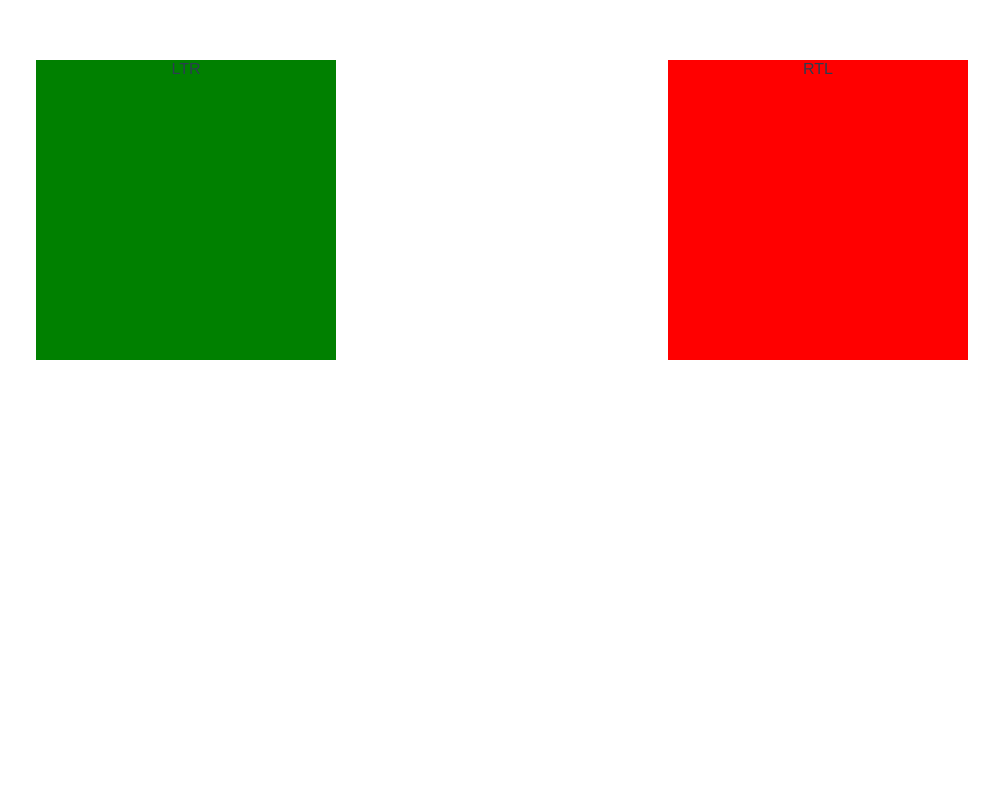
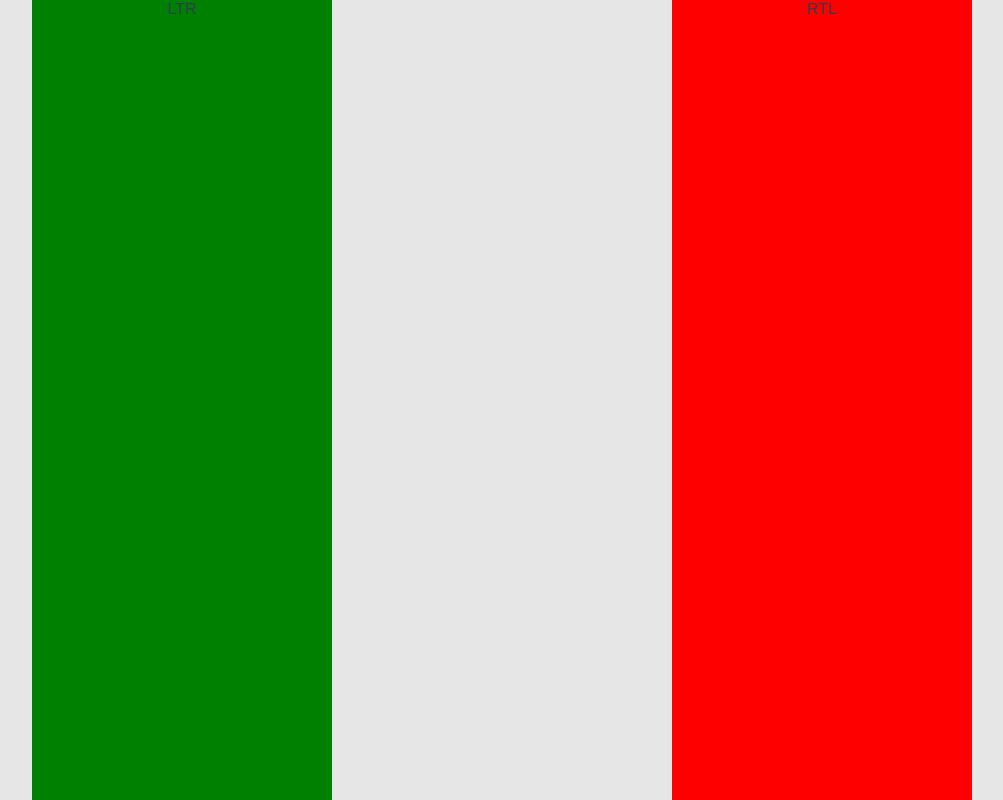
Before and after one commit to nirt04/Context-Menu, a Vue app: page / in a window 1280 px wide. Shown: the whole page, without its empty margins (138-1141 px from the left). Built offline with nearby package versions, Linux system fonts and the light colour scheme.

Commit message:
beta-v13

```diff
--- a/src/App.vue
+++ b/src/App.vue
@@ -24,17 +24,21 @@ export default {
 </script>
 
 <style lang="scss">
+body {
+  background: rgb(230, 230, 230);
+  margin: 0;
+}
 #legal-context-app {
   display: flex;
   justify-content: space-around;
   #div-1 {
     width: 300px;
-    height: 300px;
+    height: 100vh;
     background: green;
   }
   #div-2 {
     width: 300px;
-    height: 300px;
+    height: 100vh;
     background: red;
   }
 }
@@ -45,6 +49,6 @@ export default {
   -moz-osx-font-smoothing: grayscale;
   text-align: center;
   color: #2c3e50;
-  margin-top: 60px;
+  // margin-top: 60px;
 }
 </style>
--- a/src/ContextApp/ContextApp.vue
+++ b/src/ContextApp/ContextApp.vue
@@ -77,10 +77,13 @@ export default {
               paddingLeft: !e.items && this.$attrs.rtl ? "50px" : "5px",
               paddingRight: !e.items && !this.$attrs.rtl ? "50px" : "5px",
               background: `${
-                this.findContextItemById(parentId) &&
-                (this.findContextItemById(parentId).selectedOption === e.id ||
-                  this.findContextItemById(parentId).selectedOptionEcho ===
-                    e.id)
+                (this.findContextItemById(parentId) &&
+                  this.findContextItemById(parentId).selectedOption === e.id
+                  // &&
+                  // !this.backgroundHoverHidden
+
+                  ) ||
+                this.findContextItemById(parentId).selectedOptionEcho === e.id
                   ? "orange"
                   : "white"
               }`
@@ -188,6 +191,7 @@ export default {
         screenY: 0,
         screenX: 0
       },
+      backgroundHoverHidden: false,
       contextItemsCloned: null,
       contextItems: {
         id: "root",
@@ -246,13 +250,16 @@ export default {
   },
   methods: {
     setElementPosition(el, parentEl, id, rtl, final) {
-
-      const contextContainerEl = document.querySelector( `.${this.$attrs.target}-context.${id}` );
+      const contextContainerEl = document.querySelector(
+        `.${this.$attrs.target}-context.${id}`
+      );
       const parentBound = parentEl.getBoundingClientRect();
-      if (!rtl) el.style.left = `${parentBound.x + contextContainerEl.clientWidth}px`;
+      if (!rtl)
+        el.style.left = `${parentBound.x + contextContainerEl.clientWidth}px`;
       else el.style.left = `${parentBound.x - el.clientWidth}px`;
       el.style.top = `${parentBound.y - 5}px`;
-      if (this.isElementOverflowScreenY(el)) el.style.top = `${window.innerHeight - el.clientHeight - 5 || 1}px`;
+      if (this.isElementOverflowScreenY(el))
+        el.style.top = `${window.innerHeight - el.clientHeight - 5 || 1}px`;
       if (this.isElementOverflowScreenX(el) && !final) {
         this.setElementPosition(el, parentEl, id, !rtl, "final");
       }
@@ -281,6 +288,7 @@ export default {
         if (context.selectedOption !== undefined) {
           context.selectedOption = null;
           context.selectedOptionEcho = null;
+          // this.backgroundHoverHidden = true;
         }
         if (context.items) {
           context.items.forEach(e => {
@@ -293,23 +301,35 @@ export default {
       const curSelected =
         this.findContextItemById(parent.selectedOption) || null;
       if (parent.selectedOptionEcho !== undefined) {
+          //  this.backgroundHoverHidden = true;
         parent.selectedOptionEcho = optionId;
+
+        //  this.backgroundHoverHidden = false;
       }
 
       if (!parent.selectedOption || (curSelected && !curSelected.items)) {
         resetNestedSelection(parent);
-
-        return (parent.selectedOption = optionId);
+        parent.selectedOption = optionId;
+        this.backgroundHoverHidden = false;
+        return;
       } else {
+           this.backgroundHoverHidden = true;
         setTimeout(() => {
           if (parent.selectedOptionEcho === optionId) {
             // resetNestedSelection(parent);
             parent.selectedOption = optionId;
+            this.backgroundHoverHidden = false;
           }
         }, 200);
       }
 
       //  recursive search the parent id, and set new selected option
+    },
+    isElementCanGetOverCruser(rect) {
+      const couldWeMakeContextAboveMouse =
+        rect.y - rect.height > 0 ? true : false;
+      if (couldWeMakeContextAboveMouse) return rect.y - rect.height;
+      else return false;
     },
     isElementOverflowScreenX(el) {
       const rect = el.getBoundingClientRect();
@@ -317,6 +337,8 @@ export default {
     },
     isElementOverflowScreenY(el, rect) {
       if (!rect) rect = el.getBoundingClientRect();
+      debugger;
+
       return rect.y + rect.height > window.innerHeight;
     },
     onContextExpend(id) {
@@ -361,9 +383,18 @@ export default {
           y: e.clientY,
           height: contextEl.clientHeight
         })
-      )
-        this.contextPosition.screenY =
-          window.innerHeight - contextEl.clientHeight - 5 || 1;
+      ) {
+        const isElementCanGetOverCruser = this.isElementCanGetOverCruser({
+          y: e.clientY,
+          height: contextEl.clientHeight
+        });
+        if (isElementCanGetOverCruser) {
+          this.contextPosition.screenY = isElementCanGetOverCruser;
+        } else {
+          this.contextPosition.screenY =
+            window.innerHeight - contextEl.clientHeight - 5 || 1;
+        }
+      }
       // CHECK IF ROOT CONTAINER IS in valid position
 
       this.isContextVisable = !this.isContextVisable;
```
Also changed, not shown: 7 other files (tests, documents, lock files or other folders).
